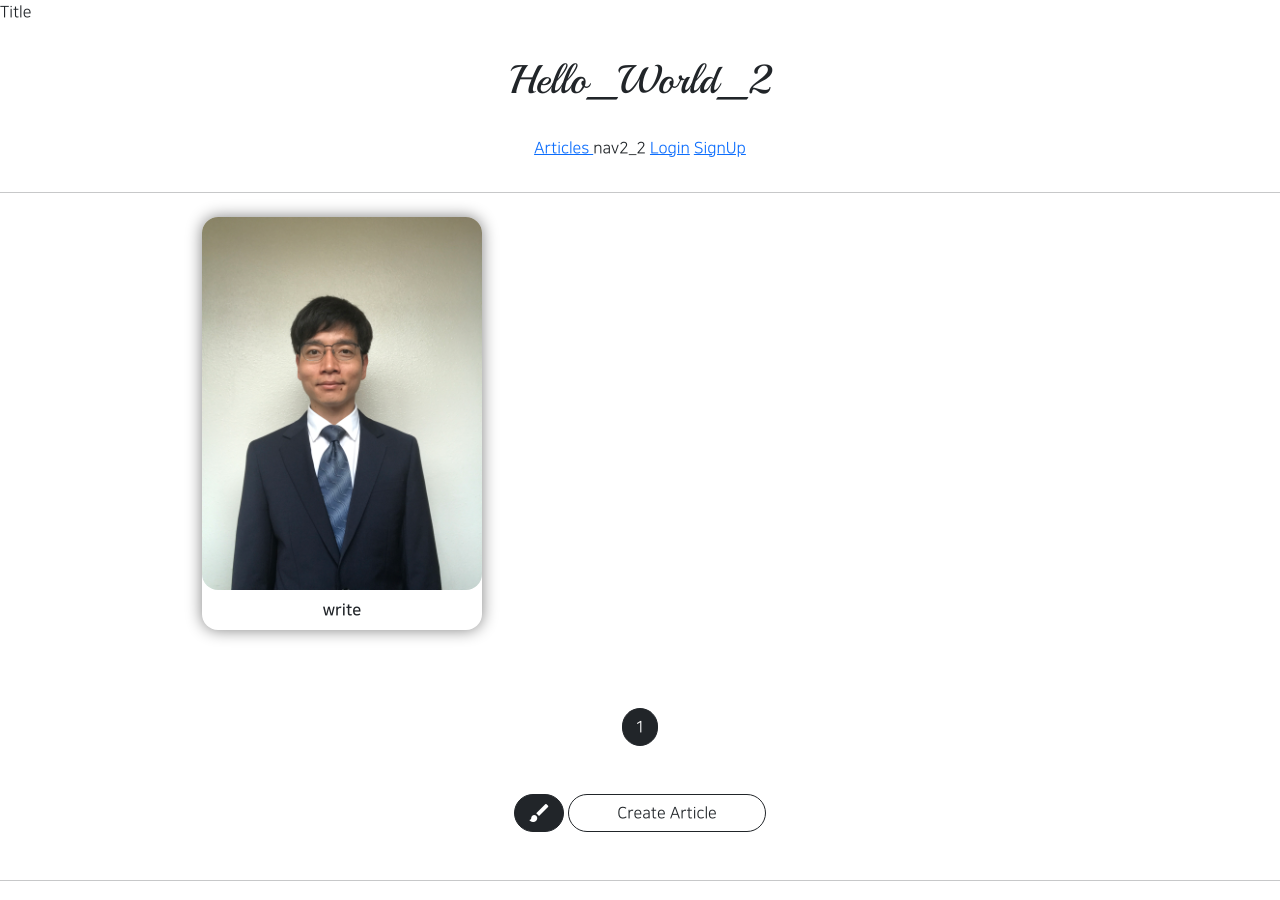
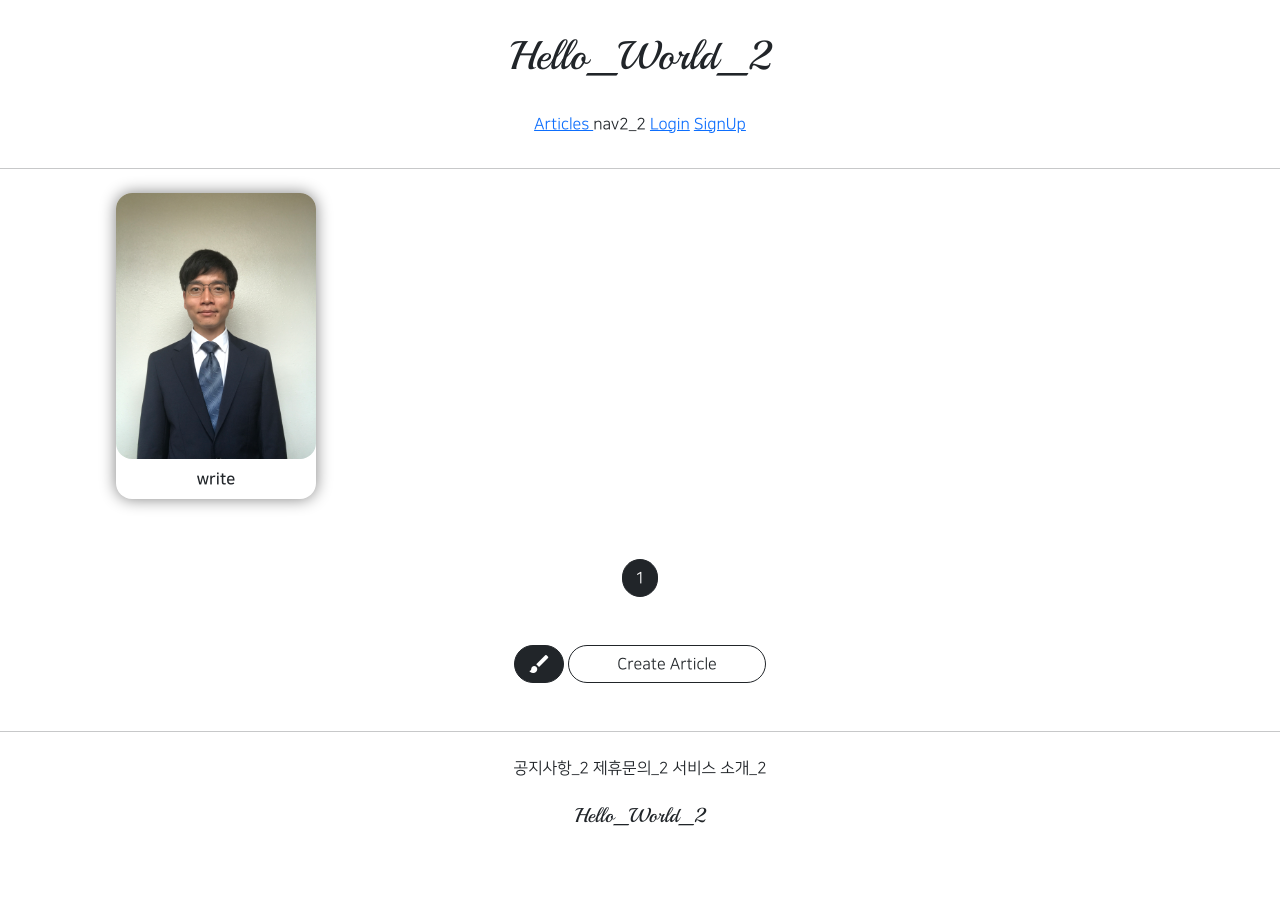
Before and after one commit to bupark82/git_class_2, a Django app: page /articles/list/ in a window 1280 px wide. Shown: the top 900 px of the page. After the commit the page ends 826 px from the top, so only its background shows below. Run offline with Django 3.2, Linux system fonts and the light colour scheme; data comes from the database, SQL or seed files in the repository; parts of the project's set-up code (start-up, migrations or seed data) failed here and were passed over; some libraries are stand-ins or nearby versions.

Commit message:
08/13 git class commit 2

```diff
--- a/articleapp/templates/articleapp/list.html
+++ b/articleapp/templates/articleapp/list.html
@@ -3,9 +3,13 @@
 
 {%  block content %}
     <style>
-
+        .container {
+            padding: 0;
+            margin: 0 auto;
+        }
         .container div {
-          width: 280px;
+          width: 45%;
+            max-width: 200px;
           display: flex;
           justify-content: center;
           align-items: center;
--- a/articleapp/views.py
+++ b/articleapp/views.py
@@ -57,4 +57,4 @@ class ArticleListView(ListView):
     model = Article
     context_object_name = 'article_list'
     template_name = 'articleapp/list.html'
-    paginate_by = 1
+    paginate_by = 20
--- a/static/js/magicgrid.js
+++ b/static/js/magicgrid.js
@@ -274,12 +274,10 @@ MagicGrid.prototype.listen = function listen () {
   else { this.getReady(); }
 };
 
-
-
 let magicGrid = new MagicGrid({
   container: '.container',
   animate: true,
-  gutter: 30,
+  gutter: 12,
   static: true,
   useMin: true
 });
--- a/templates/head.html
+++ b/templates/head.html
@@ -2,7 +2,7 @@
 
 <head>
     <meta charset="UTF-8">
-    <meta name="viewport" content="width-device-width, initial-scale=1, shrink-to-fit=no"
+    <meta name="viewport" content="width-device-width, initial-scale=1, shrink-to-fit=no">
     <title>Title</title>
     {#BOOTSTLAP LINK#}
     <link href="https://cdn.jsdelivr.net/npm/bootstrap@5.0.2/dist/css/bootstrap.min.css" rel="stylesheet"
```
